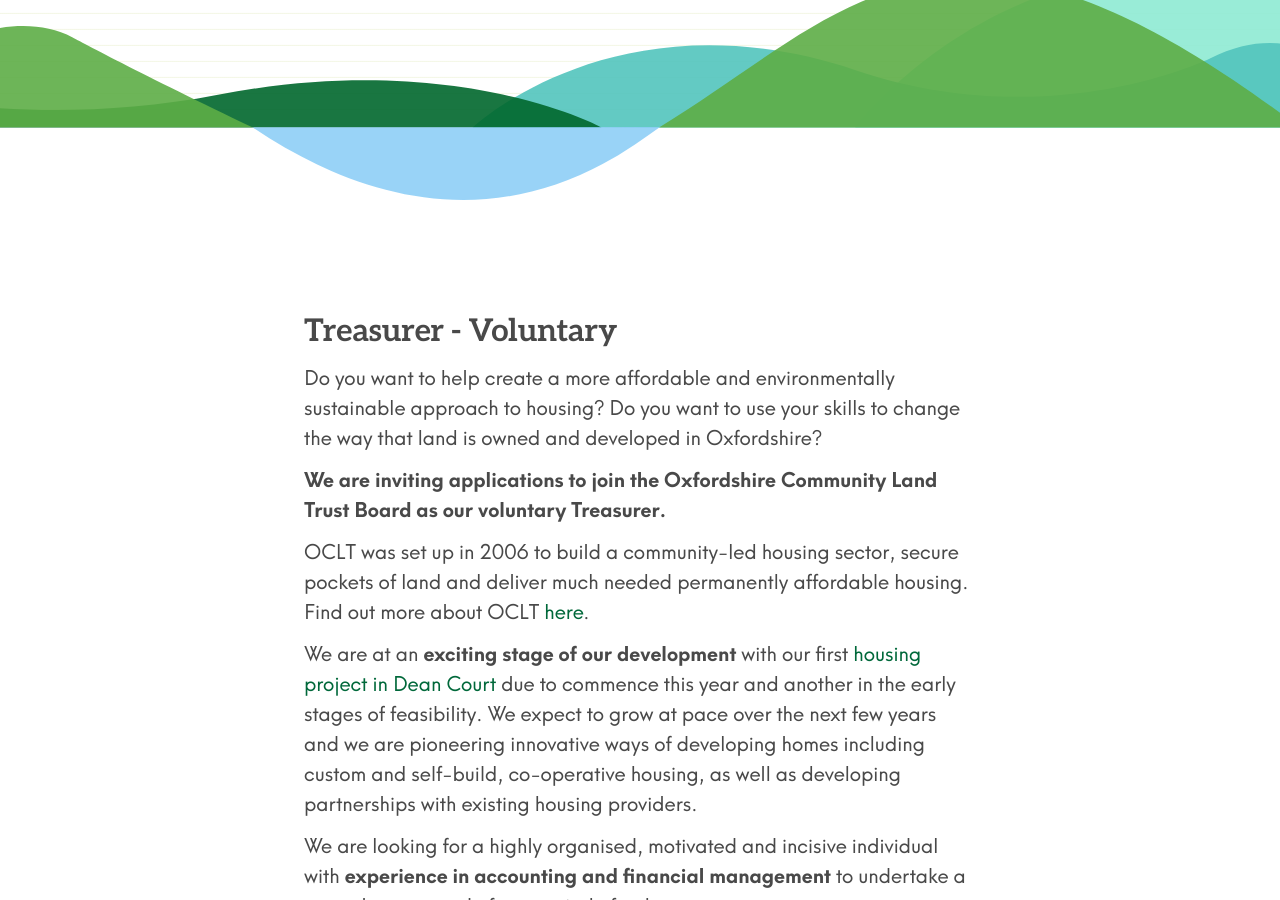
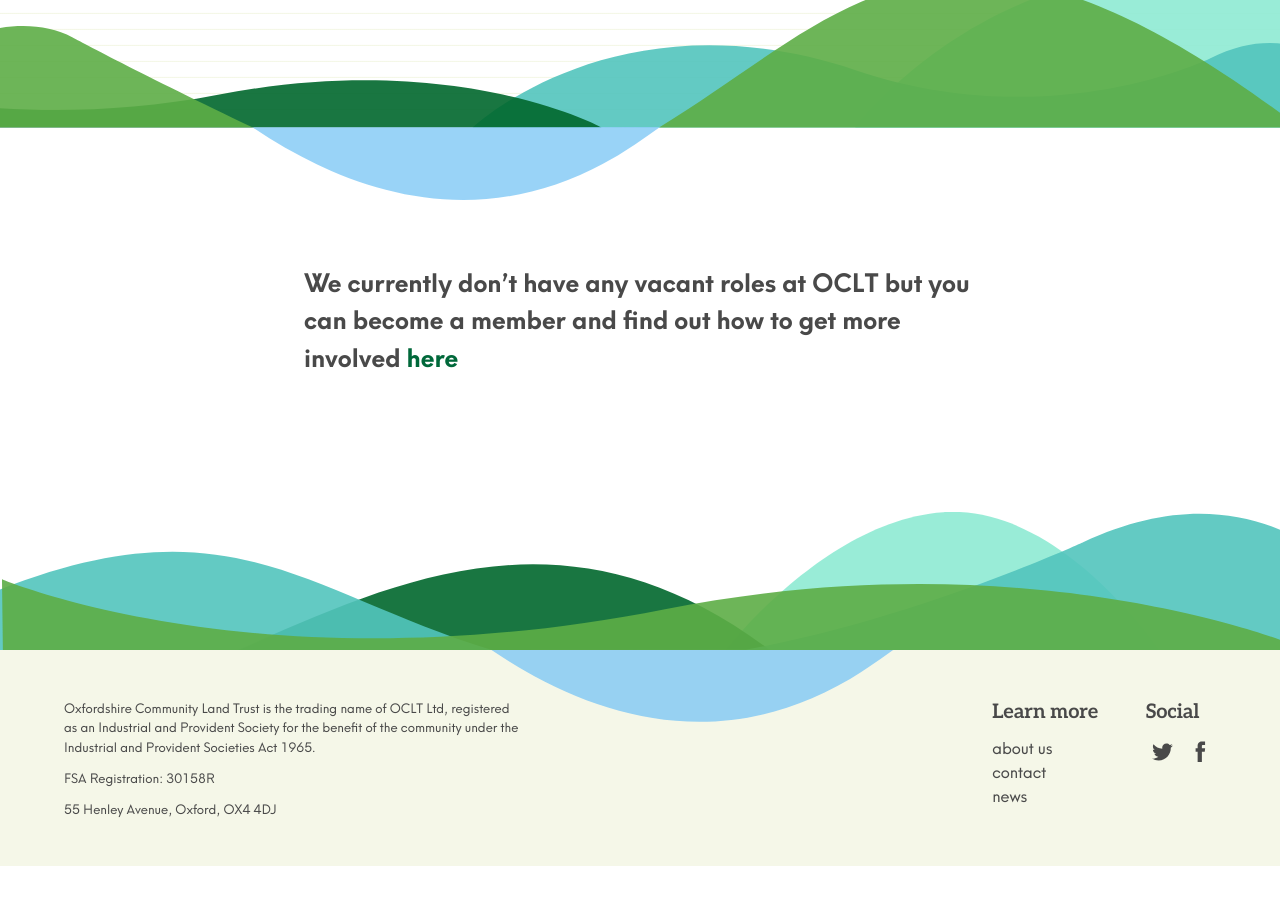
Before and after one commit to johnpuddephatt/oclt, a Jekyll site: the page built from _pages/jobs.md, in a window 1280 px wide and 900 px high, scrolled down 345 px. Built offline with Jekyll 4.4.1, drawn with Linux system fonts in a browser that asks for light colours; after the commit the page ends 1211 px from its top, so only the background shows below that; some of the changed text lies outside the part shown.

Commit message:
Update from Forestry.io Oxfordshire CLT updated _pages/jobs.md

```diff
--- a/_pages/jobs.md
+++ b/_pages/jobs.md
@@ -4,22 +4,4 @@
 subtitle: ''
 
 ---
-## **Treasurer - Voluntary**
-
-Do you want to help create a more affordable and environmentally sustainable approach to housing? Do you want to use your skills to change the way that land is owned and developed in Oxfordshire?
-
-**We are inviting applications to join the Oxfordshire Community Land Trust Board as our voluntary Treasurer.**
-
-OCLT was set up in 2006 to build a community-led housing sector, secure pockets of land and deliver much needed permanently affordable housing. Find out more about OCLT [here](https://www.oclt.org.uk/).
-
-We are at an **exciting stage of our development** with our first [housing project in Dean Court](https://www.oclt.org.uk/projects/dean-court-oxford/) due to commence this year and another in the early stages of feasibility. We expect to grow at pace over the next few years and we are pioneering innovative ways of developing homes including custom and self-build, co-operative housing, as well as developing partnerships with existing housing providers.
-
-We are looking for a highly organised, motivated and incisive individual with **experience in accounting and financial management** to undertake a central treasury role for a period of at least two years.
-
-There will be an opportunity to further develop and refine our existing finance systems, maintaining an overview of management and reporting and **work creatively with the board to develop finance strategy**.
-
-You will be part of a skilled and motivated Board of [10 members](https://www.oclt.org.uk/about/) coming from various complementary backgrounds including social housing, property development, HR, project finance and law.
-
-If you have any questions about the role, please contact us and we would be happy to arrange a phone conversation.
-
-To apply please read the full [role description here](https://drive.google.com/file/d/1XcnyMfMoQuI0I3w3aicdo-5JlkfaH3pV/view?usp=sharing) and send a CV and covering letter to [info@oclt.org.uk](mailto:info@oclt.org.uk). There is no closing date as we will review applications on submission and be in touch, but expect to formally appoint at the September AGM.
+We currently don't have any vacant roles at OCLT but you can become a member and find out how to get more involved [here](https://www.oclt.org.uk/join/)
```
